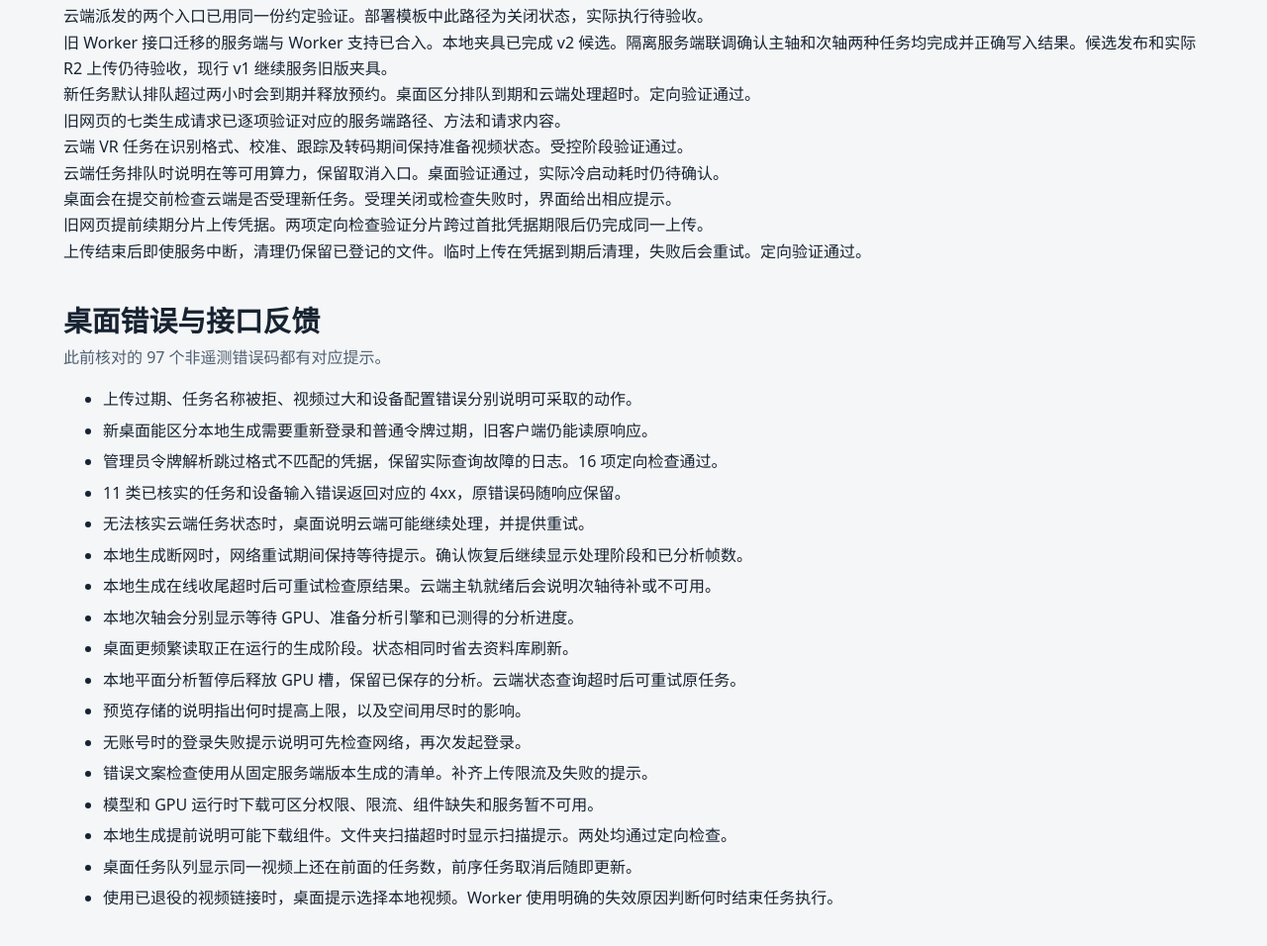
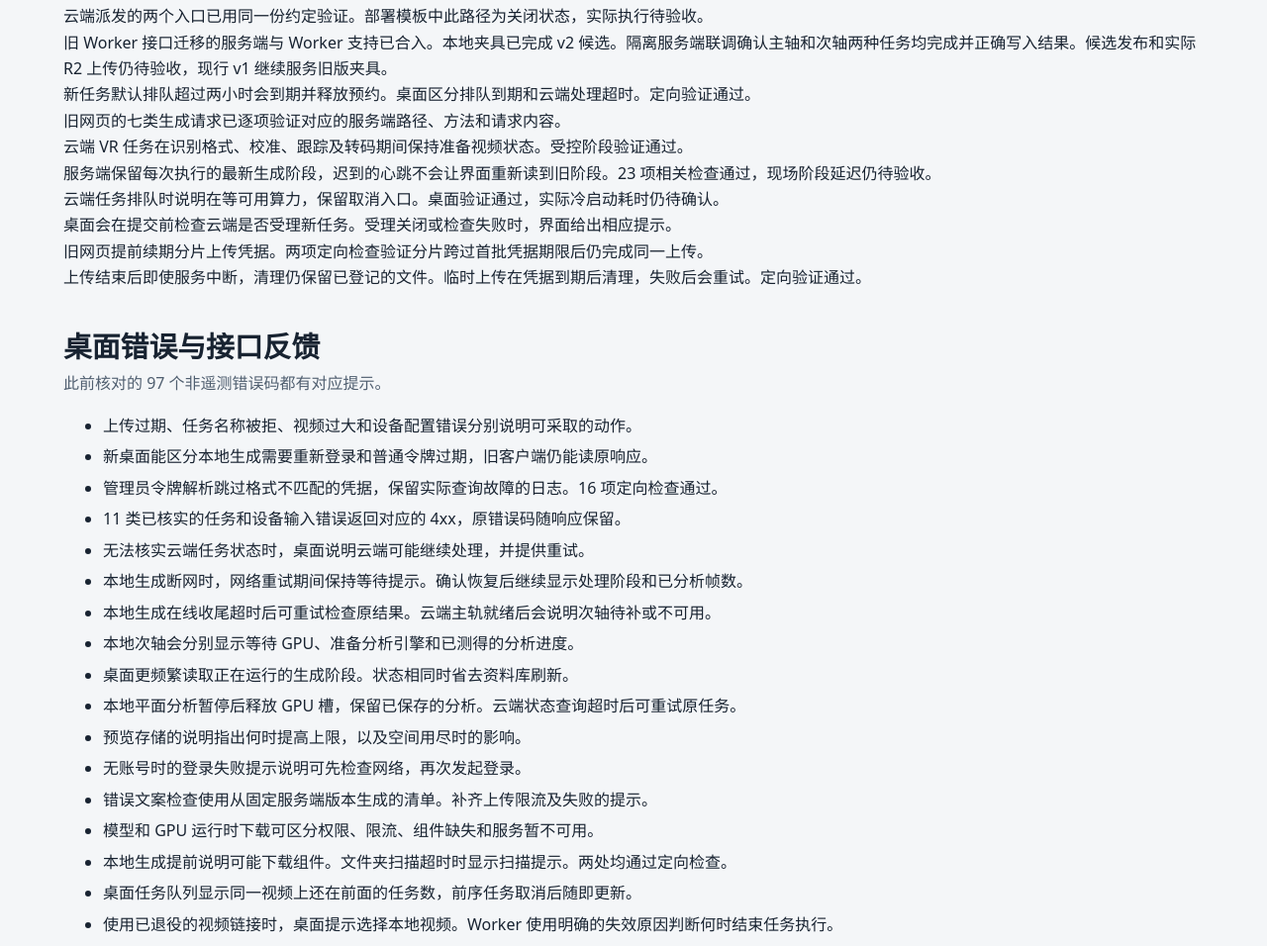
Before and after one commit to RUIooSHI/peakron-release-plan, a plain HTML site: page index.html in a window 1280 px wide. Shown: the part 2787-3743 px from the top of the page at 99% size. Drawn offline with Linux system fonts and the light colour scheme.

Commit message:
Record cloud Worker stage ordering fix

```diff
--- a/index.html
+++ b/index.html
@@ -247,6 +247,7 @@
       <p>新任务默认排队超过两小时会到期并释放预约。桌面区分排队到期和云端处理超时。定向验证通过。</p>
       <p>旧网页的七类生成请求已逐项验证对应的服务端路径、方法和请求内容。</p>
       <p>云端 VR 任务在识别格式、校准、跟踪及转码期间保持准备视频状态。受控阶段验证通过。</p>
+      <p>服务端保留每次执行的最新生成阶段，迟到的心跳不会让界面重新读到旧阶段。23 项相关检查通过，现场阶段延迟仍待验收。</p>
       <p>云端任务排队时说明在等可用算力，保留取消入口。桌面验证通过，实际冷启动耗时仍待确认。</p>
       <p>桌面会在提交前检查云端是否受理新任务。受理关闭或检查失败时，界面给出相应提示。</p>
       <p>旧网页提前续期分片上传凭据。两项定向检查验证分片跨过首批凭据期限后仍完成同一上传。</p>
```
